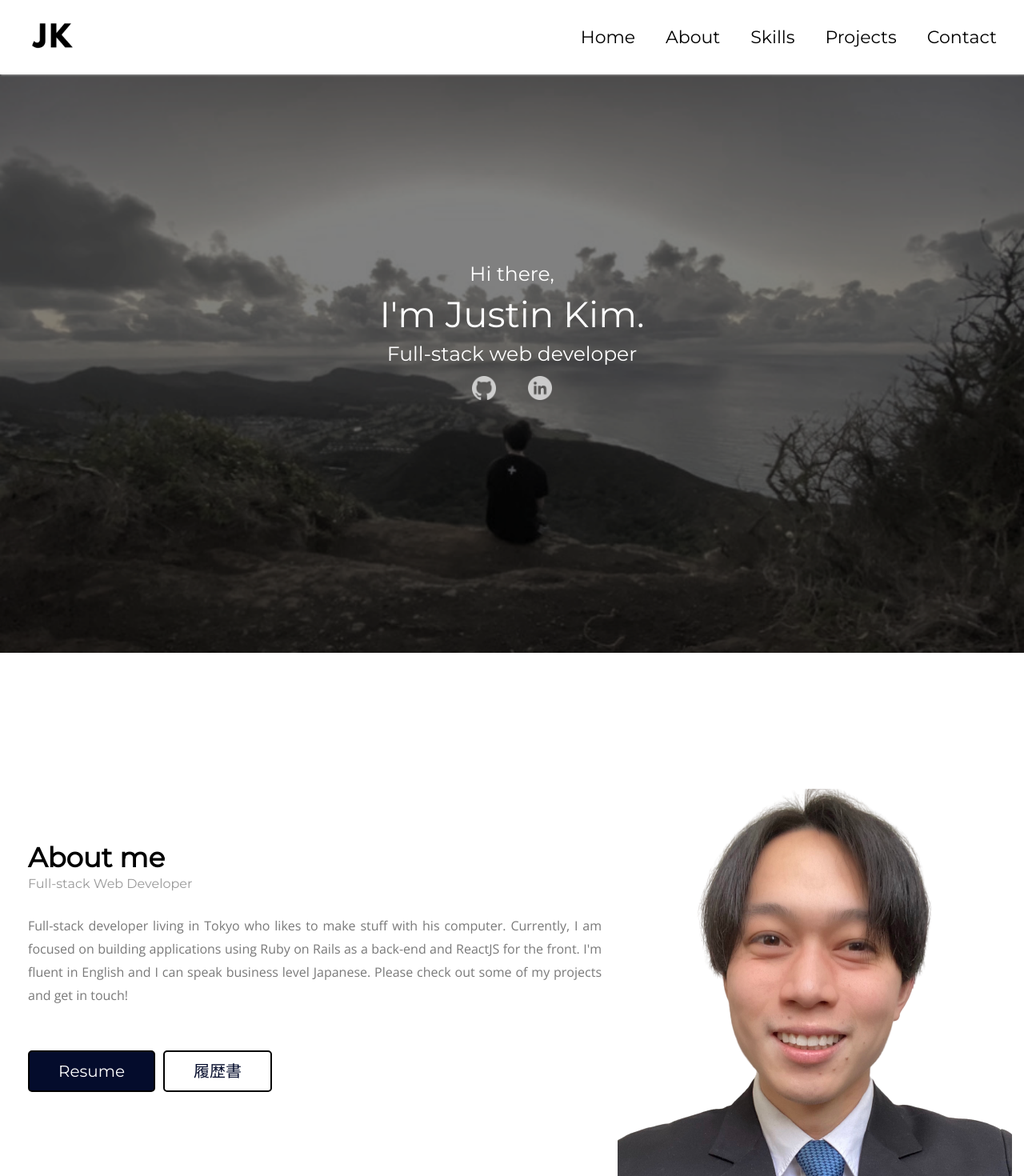
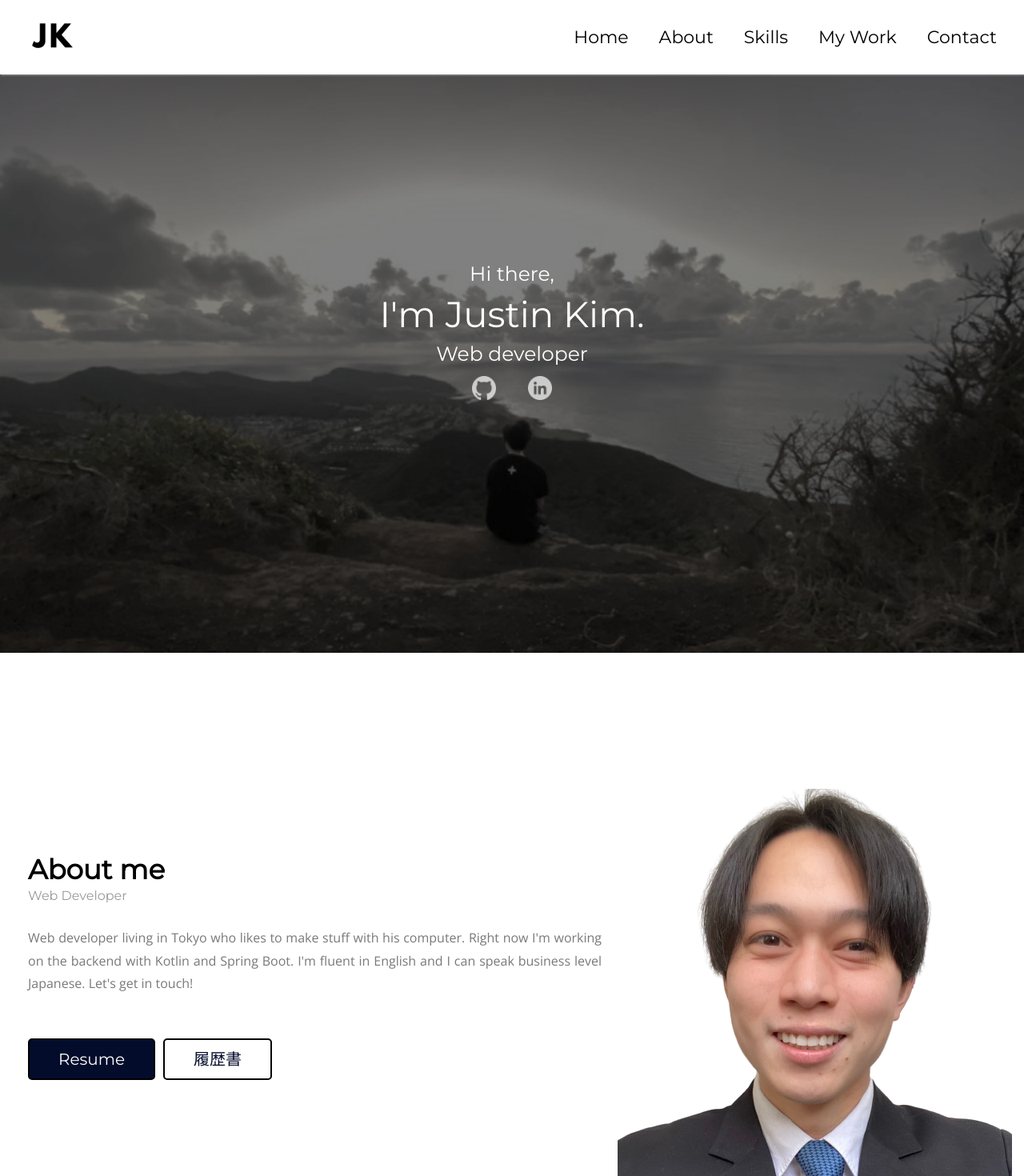
Before and after one commit to justinkim2015/portfolio-v3, a React (Create React App) app: page / in a window 1280 px wide. Shown: the top 1470 px of the page at 80% size. Built offline with nearby package versions, Linux system fonts and the light colour scheme.

Commit message:
edit text

```diff
--- a/public/index.html
+++ b/public/index.html
@@ -5,13 +5,13 @@
     <meta name="theme-color" content="#000000" />
     <meta
       name="description"
-      content="Justin's Portfolio"
+      content="Justin Kim - Web Developer"
     />
     <link rel="manifest" href="%PUBLIC_URL%/manifest.json" />
-    <title>Justin's Portfolio</title>
+    <title>Justin Kim - Web Developer</title>
   </head>
   <body>
-    <h1>Justin's Portfolio</h1>
+    <h1>Justin Kim - Web Developer</h1>
     <noscript>You need to enable JavaScript to run this app.</noscript>
     <div id="root"></div>
   </body>
--- a/src/about/About.js
+++ b/src/about/About.js
@@ -30,9 +30,9 @@ const About = () => {
       >
         <div className='about-container'>
           <h2 className='about-title'>About me</h2>
-          <h6 className='about-subtitle'>Full-stack Web Developer</h6>
+          <h6 className='about-subtitle'>Web Developer</h6>
           <p className='about-text'>
-            Full-stack developer living in Tokyo who likes to make stuff with his computer. Currently, I am focused on building applications using Ruby on Rails as a back-end and ReactJS for the front. I'm fluent in English and I can speak business level Japanese. Please check out some of my projects and get in touch!
+            Web developer living in Tokyo who likes to make stuff with his computer. Right now I'm working on the backend with Kotlin and Spring Boot. I'm fluent in English and I can speak business level Japanese. Let's get in touch!
           </p>
           <div class="button-tray">
             <a href='https://justinkim2015.github.io/resume/' className='blue-button resume'>Resume</a>
--- a/src/footer/Footer.js
+++ b/src/footer/Footer.js
@@ -12,7 +12,7 @@ const Footer = () => {
 
         <a href="https://www.linkedin.com/in/justin-kim-809612ba/" className='icon-holder'><img src={linkedin} className='social-icon' alt='linkedin logo'></img></a>
       </div>
-      <p className='inspired-by'><i>Inspiration from blazethemes.com</i></p>
+      <p className='inspired-by'><i>My socials</i></p>
       <p className='made-by'>Created by Justin Kim, 2023</p>
     </section>
   )
--- a/src/home/Home.js
+++ b/src/home/Home.js
@@ -14,7 +14,7 @@ const Home = () => {
         >
           <h2 className='hello'>Hi there,</h2>
           <p className='name'>I'm Justin Kim.</p>
-          <p className='my-desc'>Full-stack web developer</p>
+          <p className='my-desc'>Web developer</p>
         </motion.div>
 
         <div className='icon-bar'>
--- a/src/navbar/Navbar.js
+++ b/src/navbar/Navbar.js
@@ -18,7 +18,7 @@ const Navbar = () => {
           <a href="#" className='link'>Home</a>
           <a href="#about" className='link'>About</a>
           <a href="#skills" className='link'>Skills</a>
-          <a href="#projects" className='link'>Projects</a>
+          <a href="#projects" className='link'>My Work</a>
           <a href="#contact" className='link'>Contact</a>
         </ul>
       </div>
@@ -30,7 +30,7 @@ const Navbar = () => {
             <a href="#" className='link'>Home</a>
             <a href="#about" className='link'>About</a>
             <a href="#skills" className='link'>Skills</a>
-            <a href="#projects" className='link'>Projects</a>
+            <a href="#projects" className='link'>My Work</a>
             <a href="#contact" className='link'>Contact</a>
           </ul>
         </ul>
```
